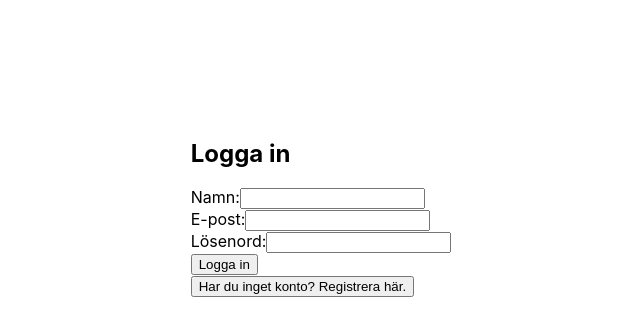
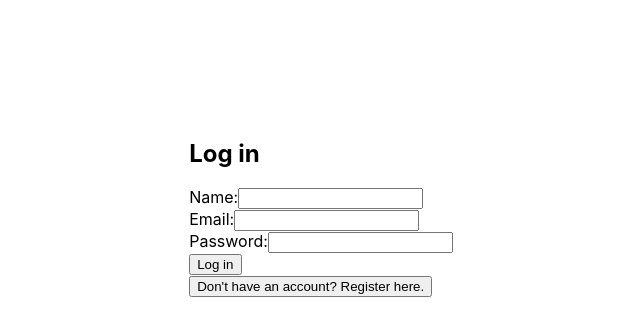
Before and after one commit to DVNOWEB/ForumProject, a React (Create React App) app: page / in a window 1280 px wide. Shown: the top 336 px of the page, without its empty margins (319-959 px from the left). Built offline with nearby package versions, Linux system fonts and the light colour scheme.

Commit message:
Login/register done

```diff
--- a/src/components/AuthForm.tsx
+++ b/src/components/AuthForm.tsx
@@ -14,15 +14,9 @@ function AuthForm() {
     const storedUsers = localStorage.getItem('users')
     if (storedUsers) {
       const parsedUsers = JSON.parse(storedUsers)
-      // Du kan sätta den första användaren som inloggad här om det behövs.
+      // You can set the first user as the logged-in user here if needed
     }
   }, [])
-
-  const generateUserId = () => {
-    // Generera ett unikt användar-ID här (till exempel med hjälp av UUID eller någon annan metod).
-    // I detta exempel använder vi en enkel tidsstämpel för att skapa ett ID.
-    return Date.now().toString()
-  }
 
   const handleFormSubmit = (e: React.FormEvent) => {
     e.preventDefault()
@@ -32,10 +26,10 @@ function AuthForm() {
 
     if (!name && !email && !password && loggedInUser) {
       setLoggedInUser(null)
-      setName('')
+      setName('') // Reset the name
       setEmail('')
       setPassword('')
-      setMessage('Loggad ut.')
+      setMessage('Logged out successfully.')
       setMessageColor('green')
       setTimeout(() => {
         setMessage(null)
@@ -51,25 +45,23 @@ function AuthForm() {
       const userExists = users.some((user: any) => user.email === email)
 
       if (userExists) {
-        setMessage('Användaren finns redan. Logga in istället.')
+        setMessage('User already exists. Log in instead.')
         setMessageColor('red')
         return
       }
 
-      const userId = generateUserId() // Skapa ett unikt användar-ID
-      const newUser = { id: userId, name, email, password }
+      const newUser = { name, email, password }
       users.push(newUser)
       localStorage.setItem('users', JSON.stringify(users))
 
-      setLoggedInUser(userId) // Sätt användarens ID som inloggad
+      setLoggedInUser(email)
       setIsRegistered(true)
-      setName('')
       setEmail('')
       setPassword('')
-      setMessage('Registreringen lyckades.')
+      setMessage('Registration successful.')
       setMessageColor('green')
     } else {
-      setMessage('Fyll i alla fält.')
+      setMessage('Please fill in all fields.')
       setMessageColor('red')
     }
 
@@ -83,16 +75,16 @@ function AuthForm() {
     <div className="main_container">
       {loggedInUser ? (
         <div>
-          <h2>Välkommen, användare {loggedInUser}!</h2>
-          <button onClick={handleFormSubmit}>Logga ut</button>
+          <h2>Welcome, {name || 'User'}!</h2>
+          <button onClick={handleFormSubmit}>Log Out</button>
         </div>
       ) : (
         <div>
           <h2 style={{ color: messageColor || '' }}>{message}</h2>
-          <h2>{isRegistered ? 'Logga in' : 'Registrera'}</h2>
+          <h2>{isRegistered ? 'Log in' : 'Register'}</h2>
           <form onSubmit={handleFormSubmit}>
             <div>
-              <label htmlFor="Name">Namn:</label>
+              <label htmlFor="Name">Name:</label>
               <input
                 type="text"
                 id="Name"
@@ -101,7 +93,7 @@ function AuthForm() {
               />
             </div>
             <div>
-              <label htmlFor="Email">E-post:</label>
+              <label htmlFor="Email">Email:</label>
               <input
                 type="email"
                 id="Email"
@@ -110,7 +102,7 @@ function AuthForm() {
               />
             </div>
             <div>
-              <label htmlFor="Password">Lösenord:</label>
+              <label htmlFor="Password">Password:</label>
               <input
                 type="password"
                 id="Password"
@@ -120,15 +112,15 @@ function AuthForm() {
             </div>
             <div>
               <button type="submit">
-                {isRegistered ? 'Logga in' : 'Registrera'}
+                {isRegistered ? 'Log in' : 'Register'}
               </button>
             </div>
           </form>
           <div>
             <button onClick={() => setIsRegistered(!isRegistered)}>
               {isRegistered
-                ? 'Har du inget konto? Registrera här.'
-                : 'Har du redan ett konto? Logga in här.'}
+                ? "Don't have an account? Register here."
+                : 'Already have an account? Log in here.'}
             </button>
           </div>
         </div>
```
